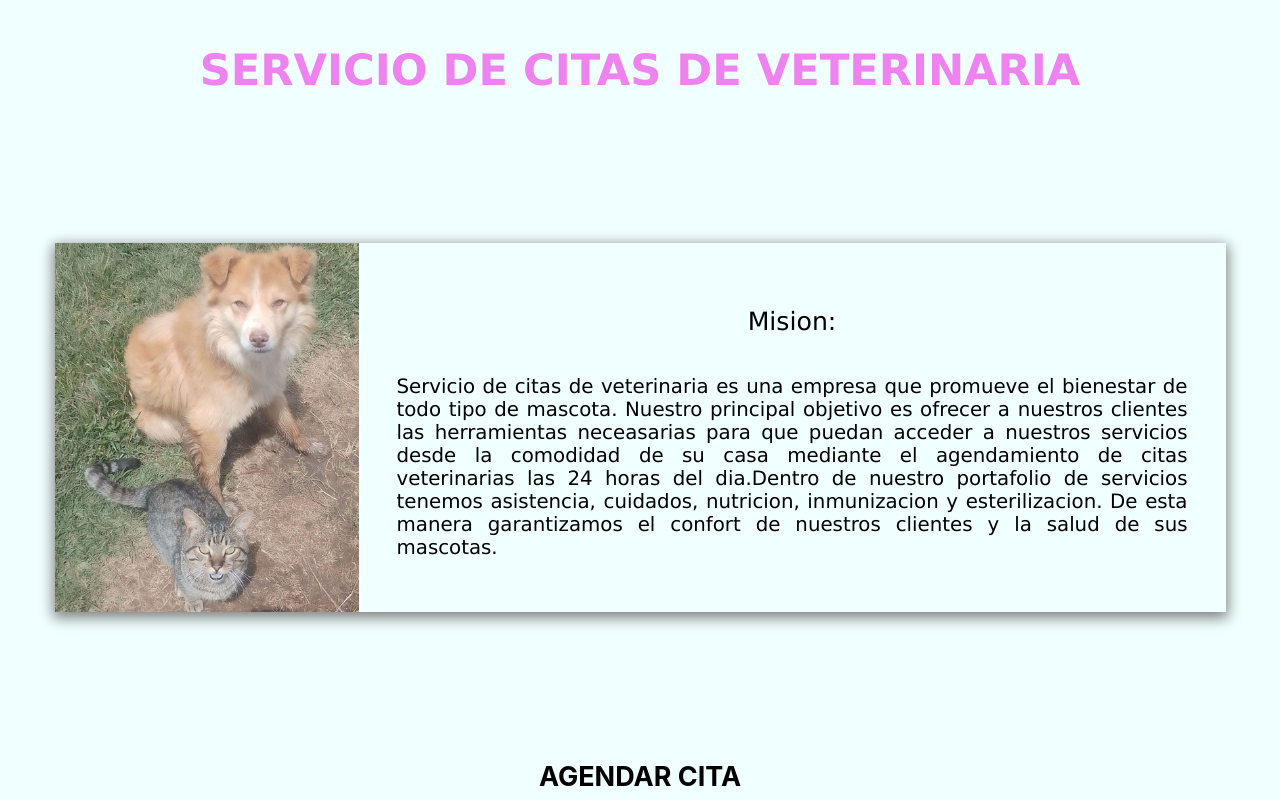
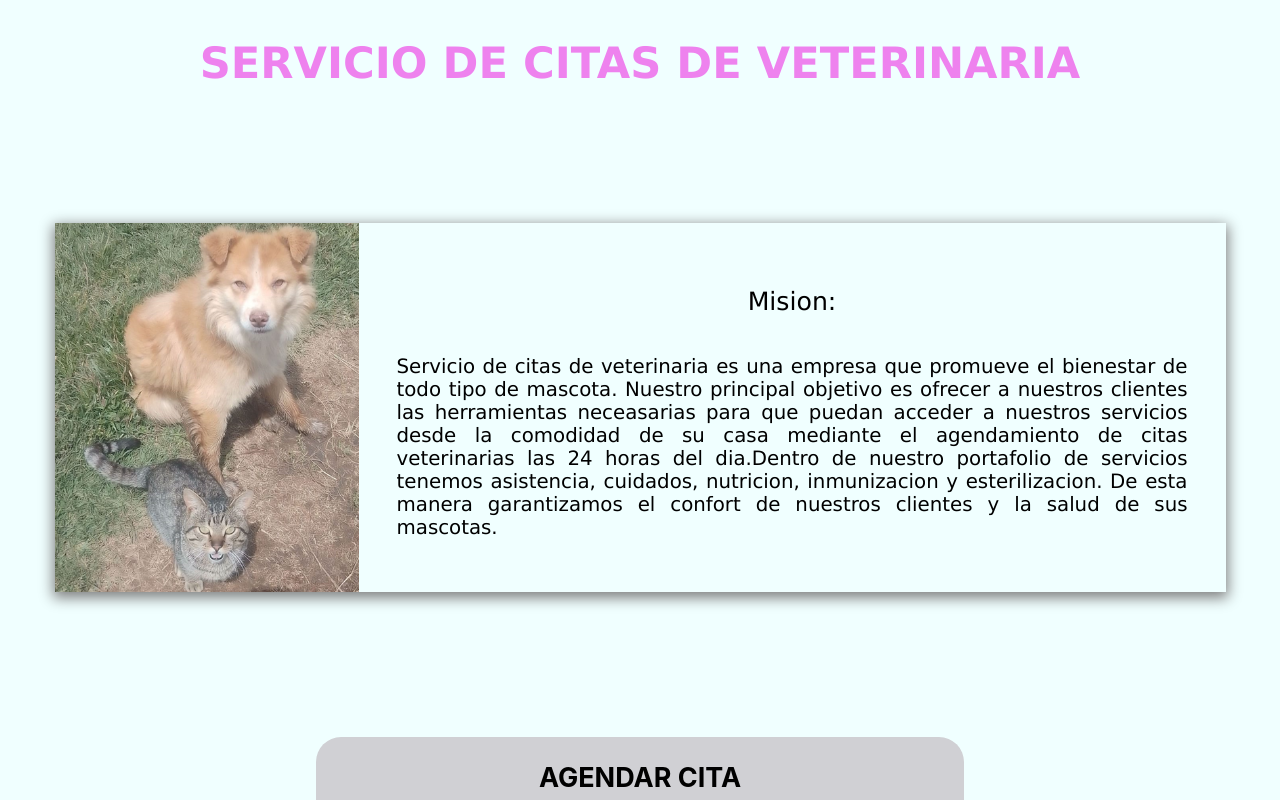
Before and after one commit to victorEmerio5/proyecto-final-g12, a React (Create React App) app: page / in a window 1280 px wide. Shown: the top 800 px of the page. Built offline with nearby package versions, Linux system fonts and the light colour scheme; the HTML template or start-up script is replaced by a standard one.

Commit message:
aplicando estilo a contenedor cita

```diff
--- a/src/App.css
+++ b/src/App.css
@@ -48,3 +48,14 @@ h1:hover {
   align-items: center;
   justify-content: center;
 }
+
+/*estilo cont-cita*/
+
+.cont-cita {
+  width: 600px;
+  min-height: 500px;
+  background-color: #d0d0d4;
+  padding: 24px;
+  margin: 10px;
+  border-radius: 25px;
+}
```
